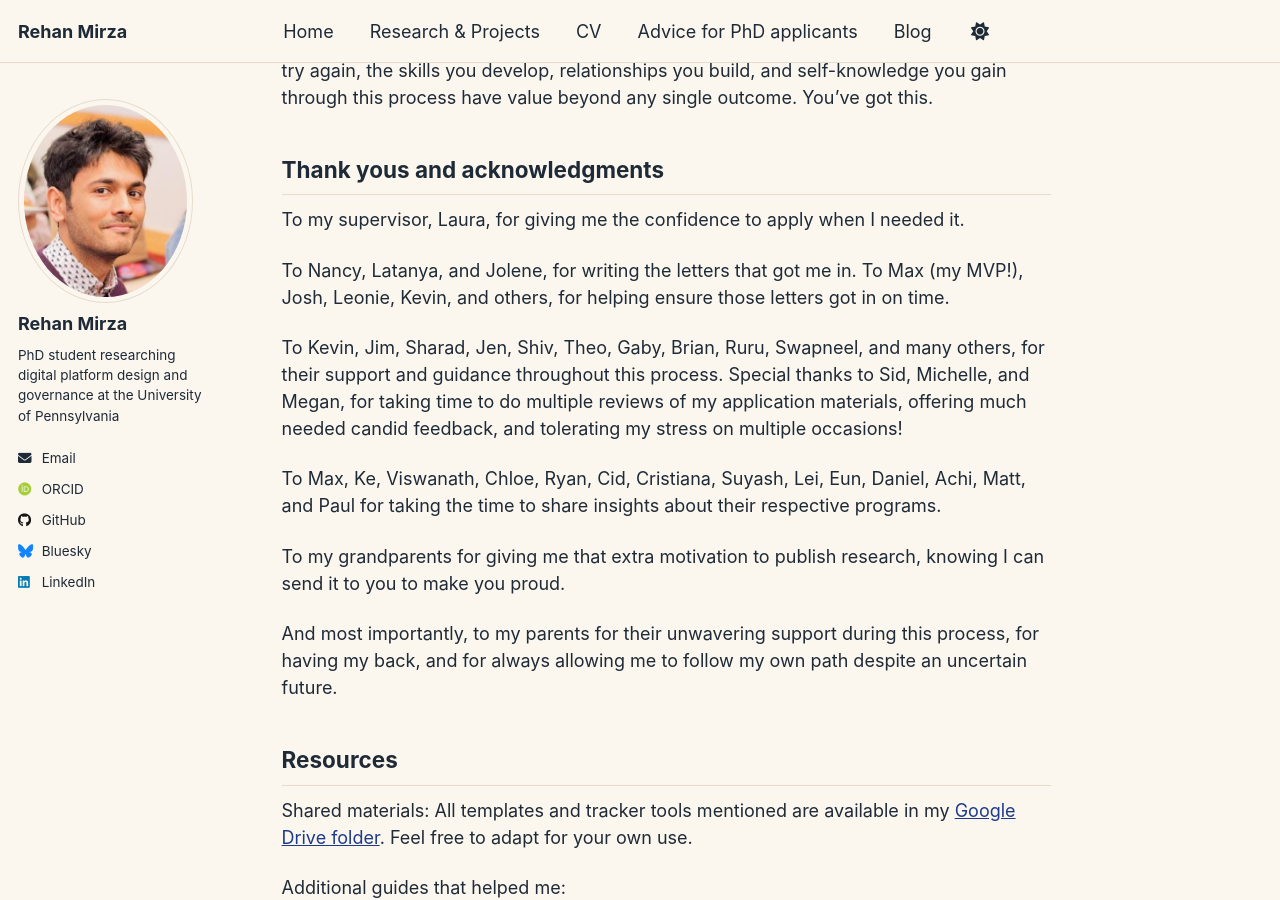
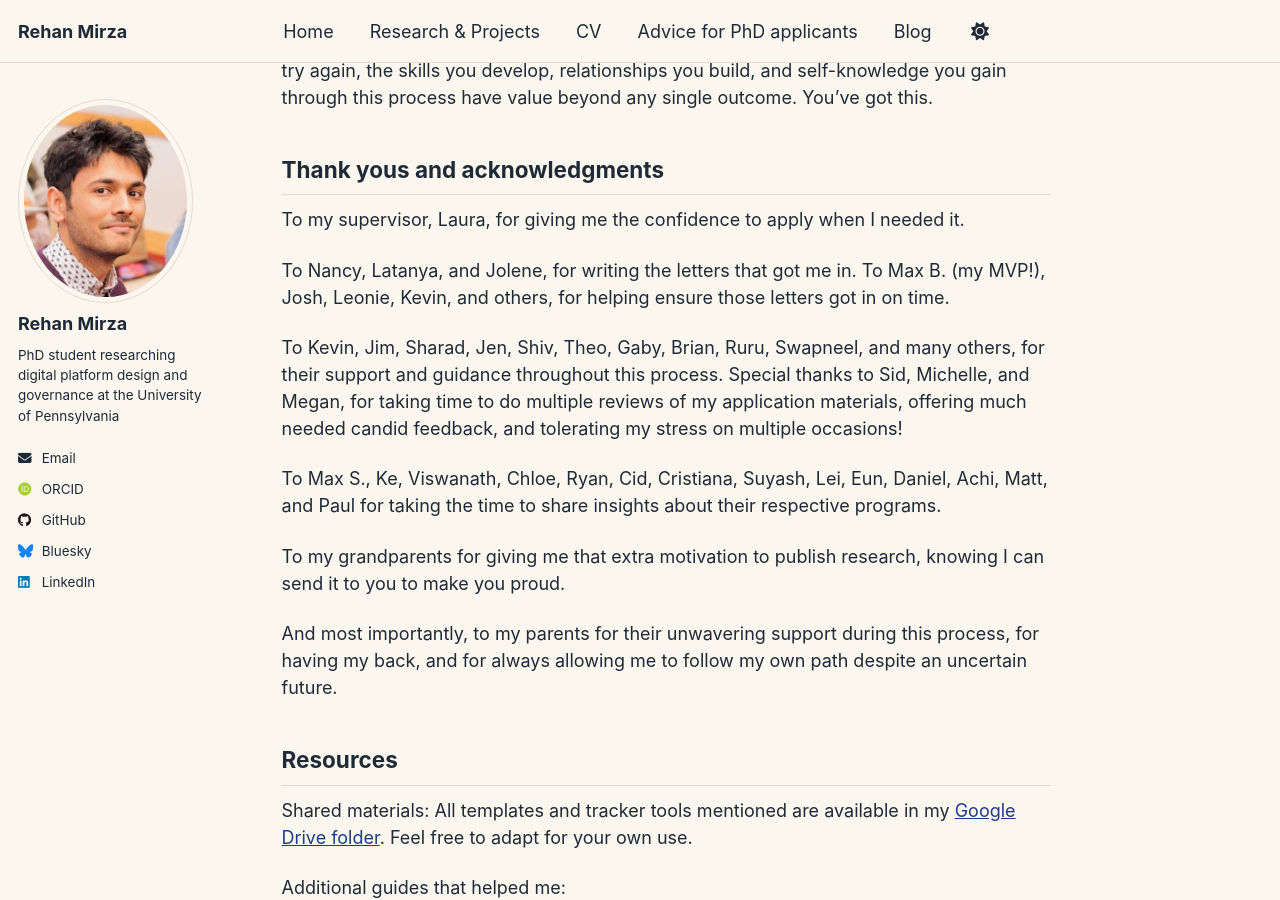
Before and after one commit to ramirza1/Rehan-Mirza, a Jekyll site: the page built from _pages/phd-guidance.md, in a window 1280 px wide and 900 px high, scrolled down 11407 px. Built offline with Jekyll 4.4.1, drawn with Linux system fonts in a browser that asks for light colours; some web fonts are replaced; a script that is not in the unit is left out.

```diff
--- a/_pages/phd-guidance.md
+++ b/_pages/phd-guidance.md
@@ -249,11 +249,11 @@ You’ve got this.
 
 To my supervisor, Laura, for giving me the confidence to apply when I needed it.
 
-To Nancy, Latanya, and Jolene, for writing the letters that got me in. To Max (my MVP!), Josh, Leonie, Kevin, and others, for helping ensure those letters got in on time.
+To Nancy, Latanya, and Jolene, for writing the letters that got me in. To Max B. (my MVP!), Josh, Leonie, Kevin, and others, for helping ensure those letters got in on time.
 
 To Kevin, Jim, Sharad, Jen, Shiv, Theo, Gaby, Brian, Ruru, Swapneel, and many others, for their support and guidance throughout this process. Special thanks to Sid, Michelle, and Megan, for taking time to do multiple reviews of my application materials, offering much needed candid feedback, and tolerating my stress on multiple occasions!
 
-To Max, Ke, Viswanath, Chloe, Ryan, Cid, Cristiana, Suyash, Lei, Eun, Daniel, Achi, Matt, and Paul for taking the time to share insights about their respective programs.
+To Max S., Ke, Viswanath, Chloe, Ryan, Cid, Cristiana, Suyash, Lei, Eun, Daniel, Achi, Matt, and Paul for taking the time to share insights about their respective programs.
 
 To my grandparents for giving me that extra motivation to publish research, knowing I can send it to you to make you proud.
 
```
Also changed, not shown: _posts/2025-08-05-phd-application-guide.md (+2 -2 lines).
